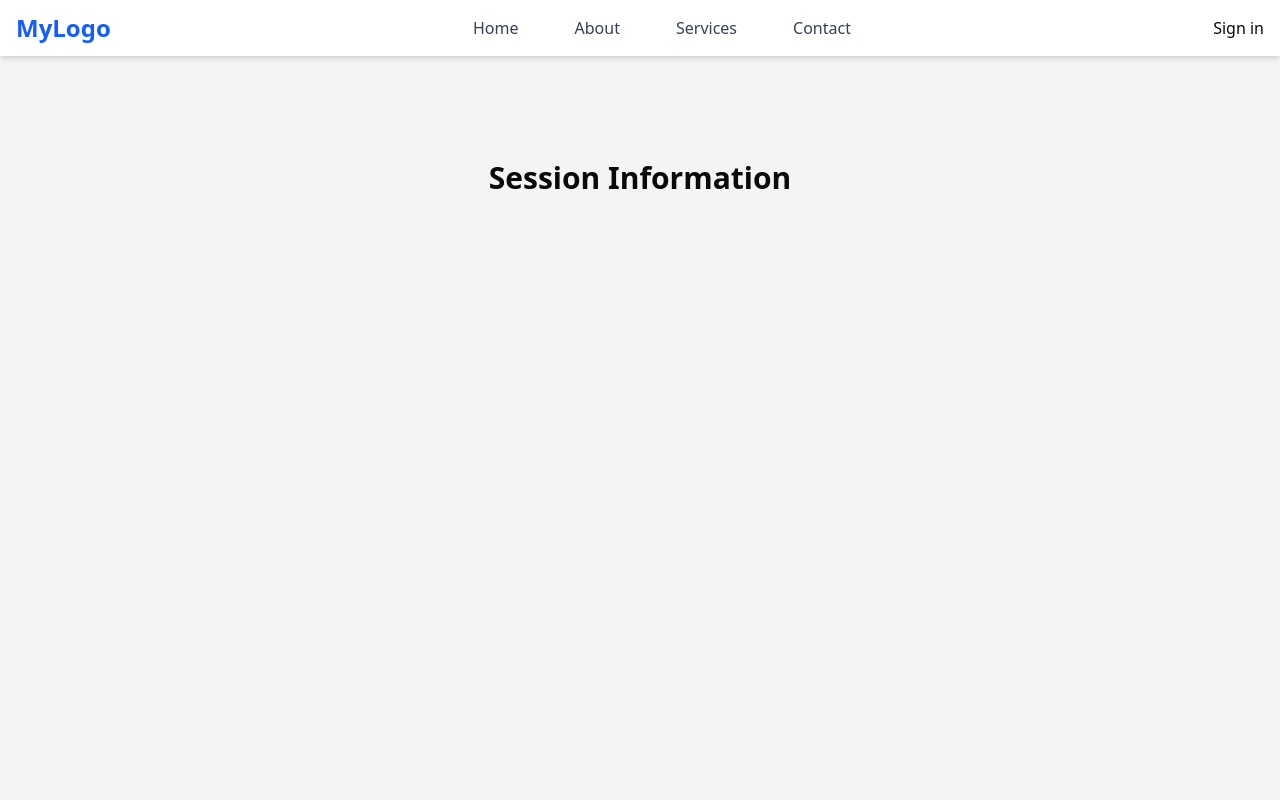
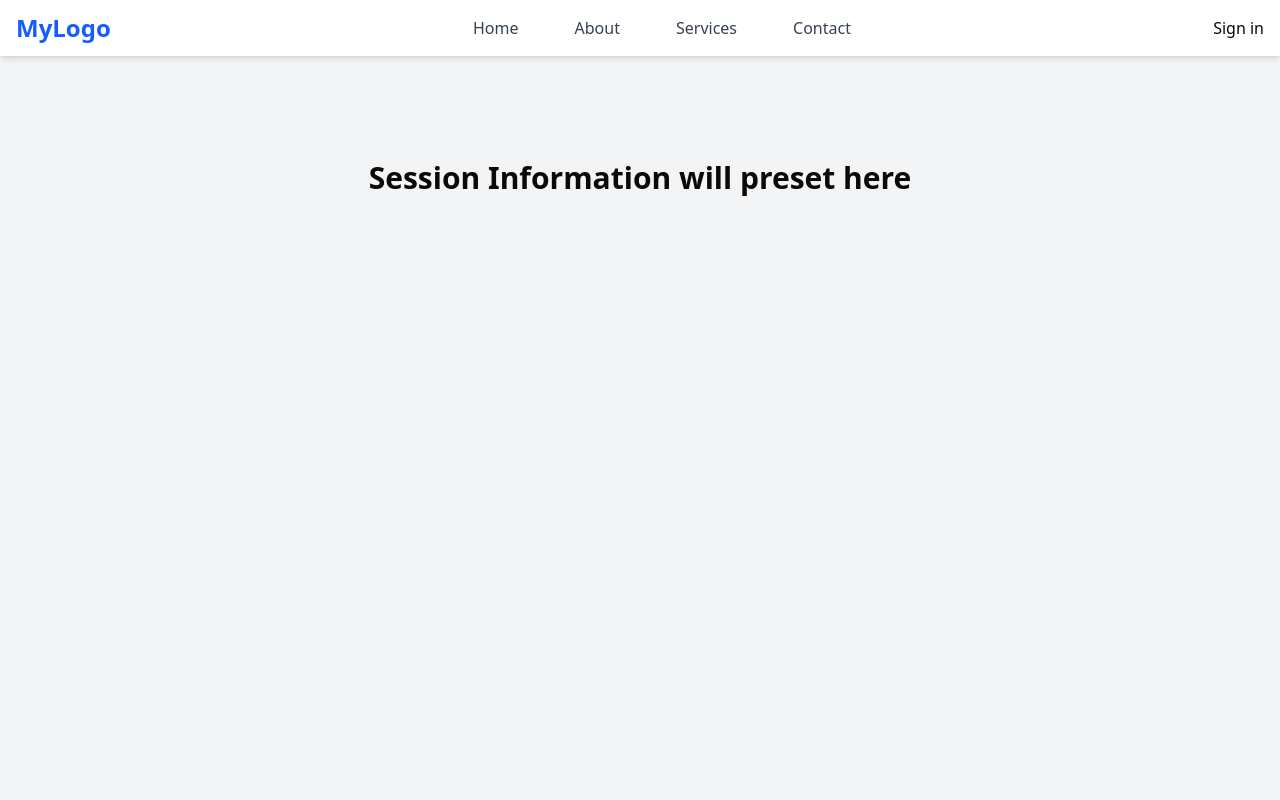
Before and after one commit to sayed725/Next-js-Practice, a Next.js app: page /session-info in a window 1280 px wide. Shown: the top 800 px of the page. Built offline with nearby package versions, Linux system fonts and the light colour scheme; no server answers.

Commit message:
learned some clern hooks

```diff
--- a/src/app/session-info/page.js
+++ b/src/app/session-info/page.js
@@ -23,7 +23,7 @@ const SessionInfoPage = () => {
 
   return (
     <div className='min-h-screen py-16 text-center'>
-        <h1 className='text-3xl font-bold py-10'>Session Information</h1>
+        <h1 className='text-3xl font-bold py-10'>Session Information will preset here</h1>
 
         <p className='text-lg'></p>
 
```
